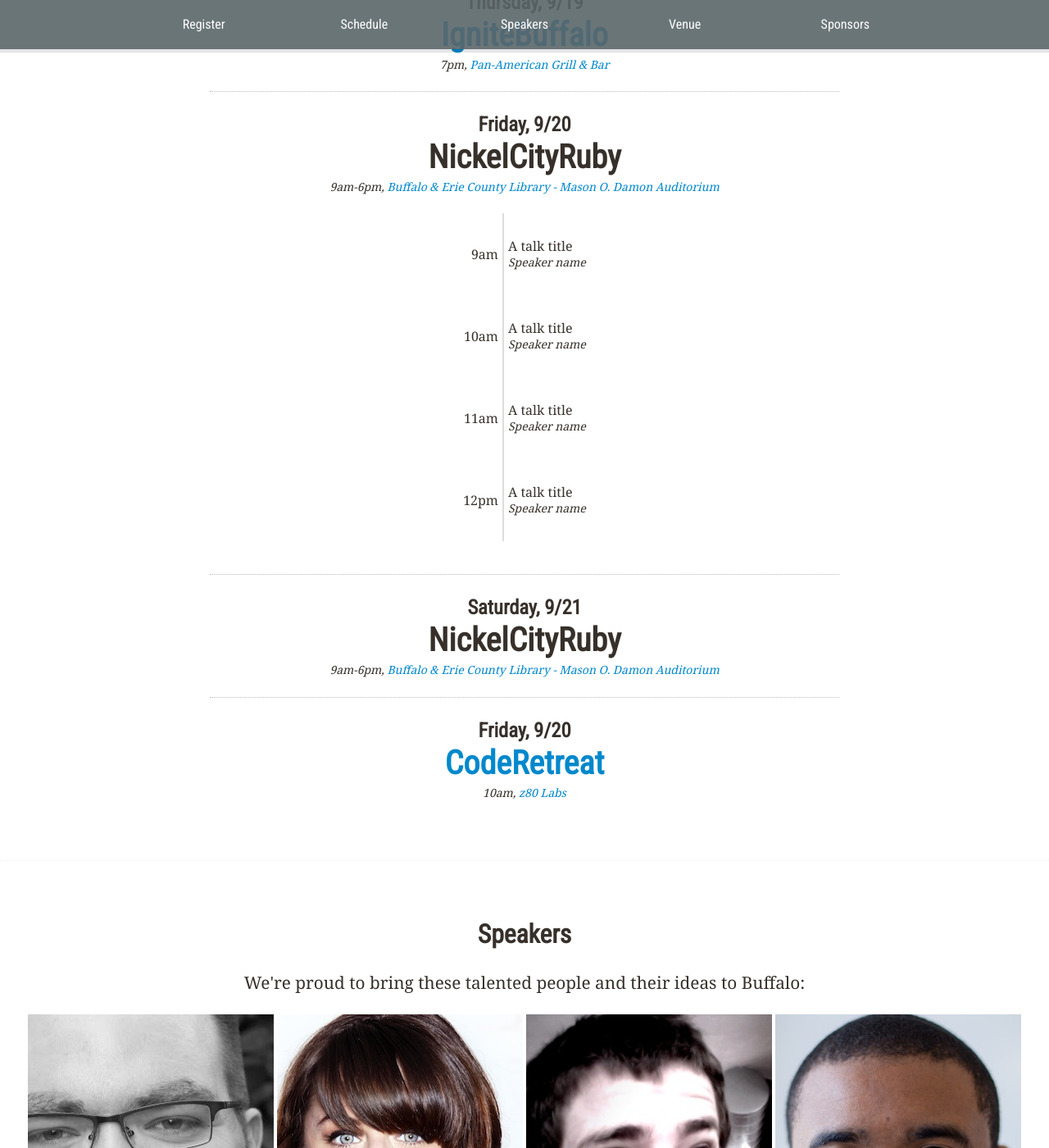
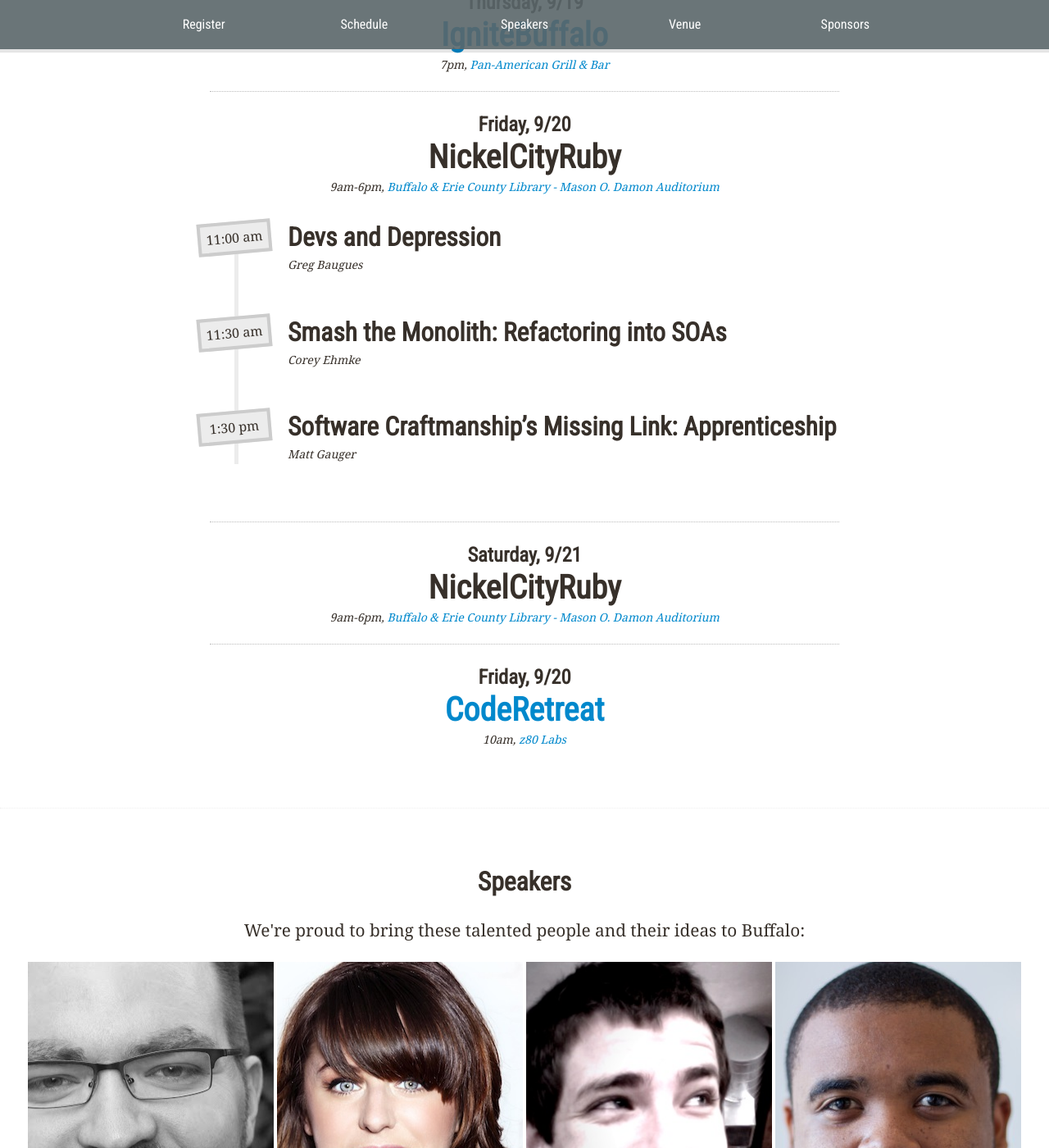
Before and after one commit to nysmakers/nysmakers.github.io, a Jekyll site: the page built from index.html, in a window 1280 px wide and 1400 px high, scrolled down 1140 px. Shown: the whole window at 82% size. Built offline with Jekyll 4.4.1, drawn with Linux system fonts in a browser that asks for light colours; comment, search, counter and statistics services are not loaded.

Commit message:
wip timeline the schedule

```diff
--- a/index.html
+++ b/index.html
@@ -49,36 +49,28 @@
         <h3>Friday, 9/20</h3>
         <h4>NickelCityRuby</h4>
         <p>9am-6pm, <a href="http://goo.gl/maps/QbquQ">Buffalo &amp; Erie County Library - Mason O. Damon Auditorium</a></p>
-        <table>
-          <tr>
-            <td>9am</td>
-            <td>
-              A talk title
-              <span>Speaker name</span>
-            </td>
-          </tr>
-          <tr>
-            <td>10am</td>
-            <td>
-              A talk title
-              <span>Speaker name</span>
-            </td>
-          </tr>
-          <tr>
-            <td>11am</td>
-            <td>
-              A talk title
-              <span>Speaker name</span>
-            </td>
-          </tr>
-          <tr>
-            <td>12pm</td>
-            <td>
-              A talk title
-              <span>Speaker name</span>
-            </td>
-          </tr>
-        </table>
+
+        <div id="fullschedule">
+
+          <div class="slot">
+            <span class="time">11:00 am</span>
+            <h2>Devs and Depression</h2>
+            <p>Greg Baugues</p>
+          </div>
+
+          <div class="slot">
+            <span class="time">11:30 am</span>
+            <h2>Smash the Monolith: Refactoring into SOAs</h2>
+            <p>Corey Ehmke</p>
+          </div>
+
+          <div class="slot">
+            <span class="time">1:30 pm</span>
+            <h2>Software Craftmanship’s Missing Link: Apprenticeship</h2>
+            <p>Matt Gauger</p>
+          </div>
+        </div>
+
       </li>
       <li>
         <h3>Saturday, 9/21</h3>
--- a/stylesheets/responsive.css
+++ b/stylesheets/responsive.css
@@ -34,7 +34,7 @@
   color: #37302a;
   background: #fff;
   font: normal 100%/1.4 sans-serif;
-  font-family: "Noto Serif", georgia, serif; }
+  font-family: 'Noto Serif', georgia, serif; }
 
 #nav,
 #nav * {
@@ -121,7 +121,7 @@
   text-shadow: 1px 1px 1px white; }
 
 h1, h2, h3, h4, h5, h6, nav {
-  font-family: "Roboto Condensed", Helvetica, sans-serif; }
+  font-family: 'Roboto Condensed', Helvetica, sans-serif; }
 
 #nav {
   position: fixed;
@@ -178,7 +178,7 @@
 #schedule li {
   padding: 0px 0px 20px 0px;
   width: 60%;
-  border-top: 1px dotted #bbbbbb; }
+  border-top: 1px dotted #BBB; }
 #schedule .intro {
   font-style: normal; }
 #schedule h2 {
@@ -192,20 +192,42 @@
 #schedule p {
   font-style: italic;
   font-size: 14px; }
-#schedule table {
-  margin: 20px auto; }
-  #schedule table tr {
-    padding: 10px 0; }
-  #schedule table td {
-    text-align: right;
-    padding: 30px 5px 30px 5px; }
-    #schedule table td span {
-      display: block;
-      font-style: italic;
-      font-size: 14px; }
-  #schedule table td:last-child {
-    text-align: left;
-    border-left: 2px solid #dddddd; }
+#schedule #fullschedule {
+  border-left: 5px solid #ececec;
+  margin-top: 30px;
+  margin-left: 30px;
+  text-align: left; }
+  @media screen and (max-width: 780px) {
+    #schedule #fullschedule {
+      border-left: none; } }
+  #schedule #fullschedule .slot {
+    position: relative;
+    padding-left: 60px;
+    margin-bottom: 50px; }
+    @media screen and (max-width: 780px) {
+      #schedule #fullschedule .slot {
+        padding-left: 10px; } }
+    #schedule #fullschedule .slot .time {
+      text-align: center;
+      position: absolute;
+      left: -50px;
+      width: 70px;
+      padding: 6px;
+      border: 4px solid #ccc;
+      background-color: #ececec;
+      transform: perspective(600px) rotate(-5deg);
+      -webkit-transform: perspective(600px) rotate(-5deg); }
+      @media screen and (max-width: 780px) {
+        #schedule #fullschedule .slot .time {
+          position: relative;
+          display: block;
+          margin: 0 auto 10px; } }
+    #schedule #fullschedule .slot h2, #schedule #fullschedule .slot p {
+      text-align: left; }
+    #schedule #fullschedule .slot h2 {
+      padding: 0; }
+    #schedule #fullschedule .slot p {
+      padding: 0; }
 
 #speakers p {
   margin-bottom: 20px; }
@@ -214,7 +236,7 @@
   color: #fff;
   text-shadow: 1px 1px 1px black;
   text-decoration: none;
-  font-family: "Roboto Condensed", Helvetica, sans-serif;
+  font-family: 'Roboto Condensed', Helvetica, sans-serif;
   background-position-x: 50%;
   padding-bottom: 20px; }
   #speakers a:hover {
@@ -239,7 +261,7 @@
     vertical-align: middle;
     font-size: 39px;
     -webkit-transform: perspective(600px) rotateY(10deg);
-    font-family: "Roboto Condensed", Helvetica, sans-serif;
+    font-family: 'Roboto Condensed', Helvetica, sans-serif;
     padding-left: 30px;
     width: 300px;
     text-align: left;
@@ -344,7 +366,7 @@
     box-shadow: inset 0 1px 10px 1px #9aac22; }
 
 footer {
-  border-top: 1px solid #bbbbbb;
+  border-top: 1px solid #bbb;
   padding-top: 1em;
   text-align: center;
   overflow: auto;
@@ -369,7 +391,7 @@
       width: 73px;
       height: 73px;
       display: inline-block;
-      border: 2px solid white;
+      border: 2px solid #fff;
       border-radius: 50%;
       margin: 10px 10px;
       background-size: cover;
```
Also changed, not shown: stylesheets/scss/responsive.scss (+36 -16 lines).
